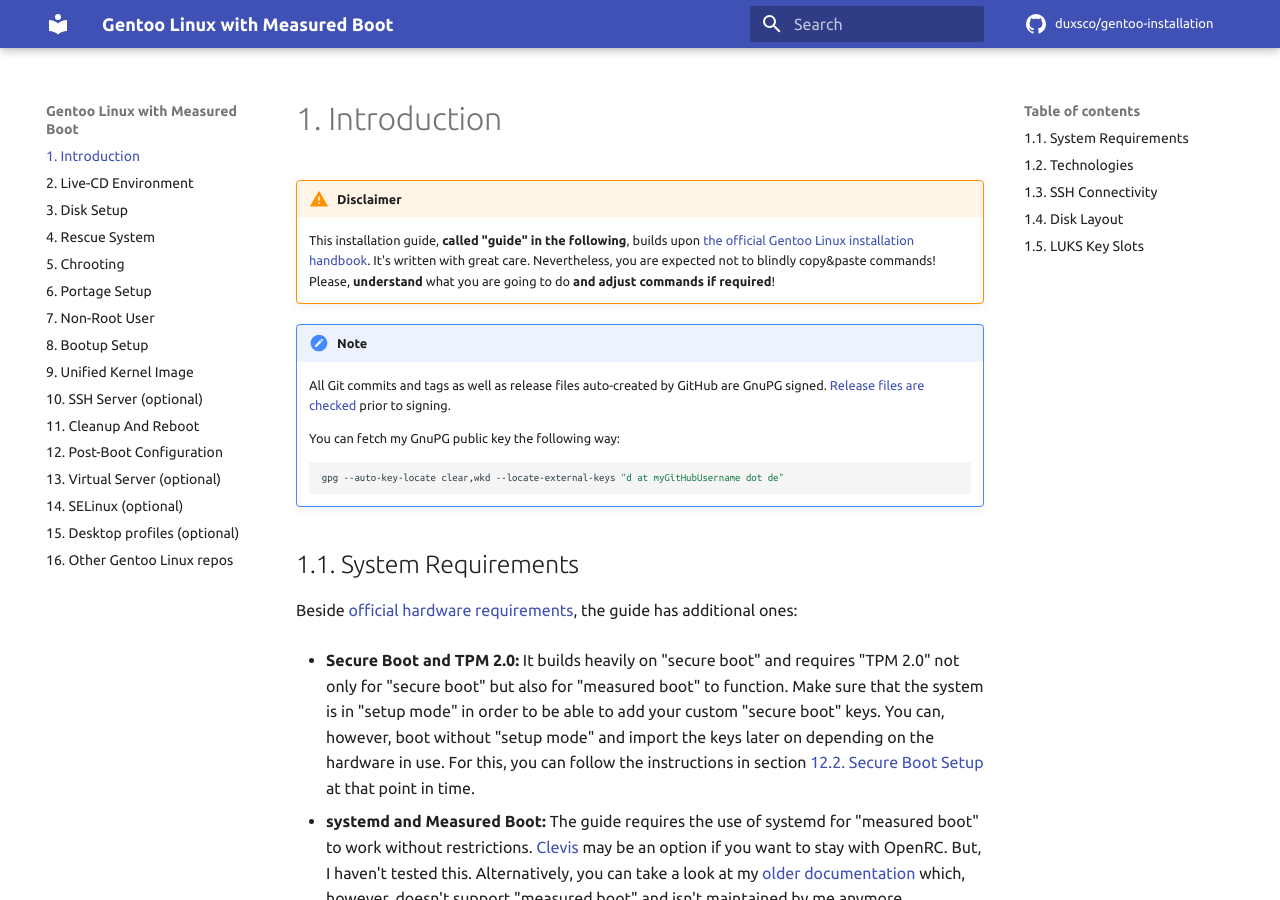
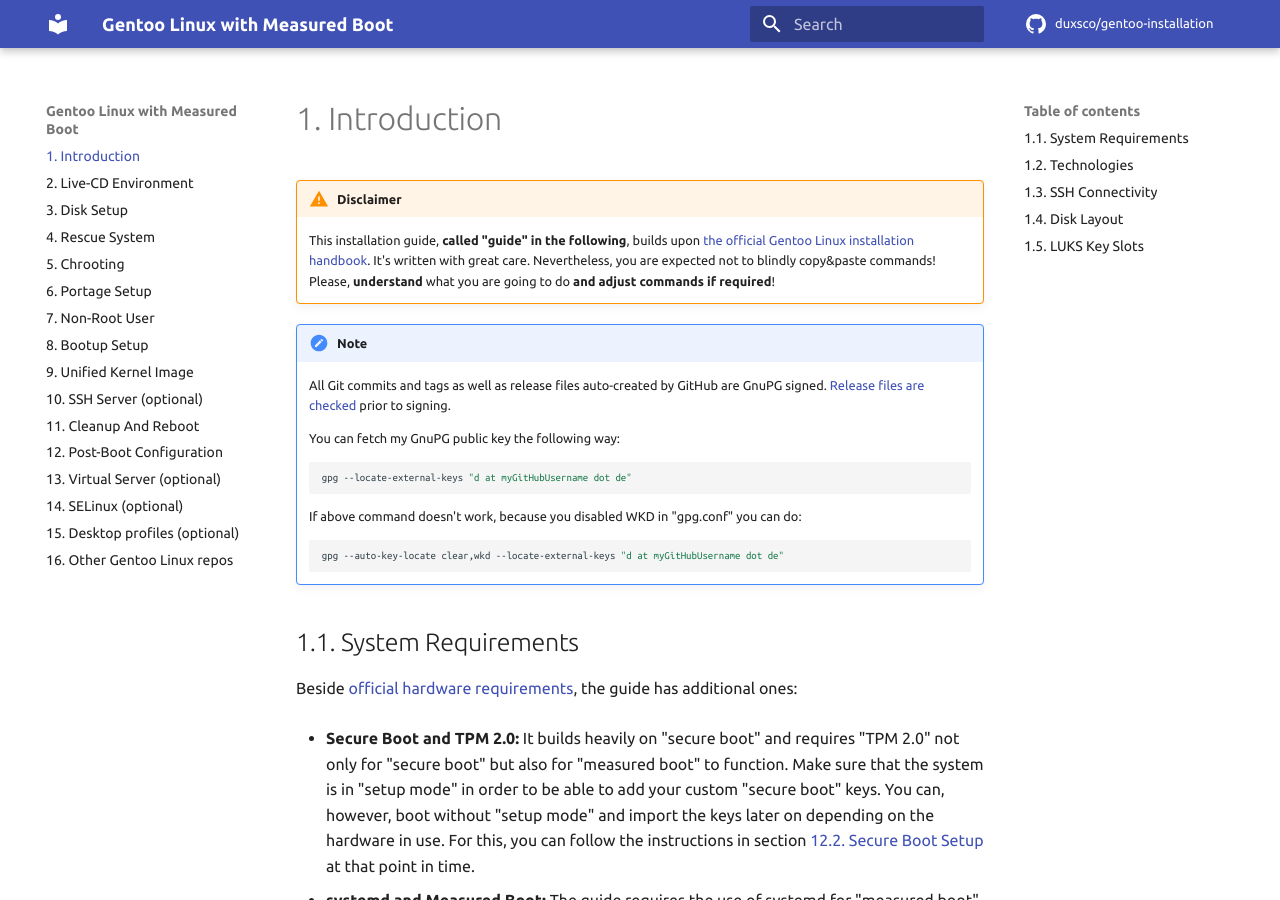
Before and after one commit to duxsco/gentoo-installation, an MkDocs documentation site: the page built from docs/index.md, in a window 1280 px wide and 900 px high. Built offline with MkDocs 1.6.1 and Material for MkDocs 9.7.7, drawn with Linux system fonts in a browser that asks for light colours; comment, search, counter and statistics services are not loaded.

Commit message:
Add simplified pubkey fetch command

````diff
--- a/docs/index.md
+++ b/docs/index.md
@@ -5,6 +5,12 @@
     All Git commits and tags as well as release files auto-created by GitHub are GnuPG signed. [Release files are checked](https://github.com/duxsco/gentoo-installation/blob/main/assets/check_sign_release.sh) prior to signing.
 
     You can fetch my GnuPG public key the following way:
+
+    ```shell
+    gpg --locate-external-keys "d at myGitHubUsername dot de"
+    ```
+
+    If above command doesn't work, because you disabled WKD in "gpg.conf" you can do:
 
     ```shell
     gpg --auto-key-locate clear,wkd --locate-external-keys "d at myGitHubUsername dot de"
````
